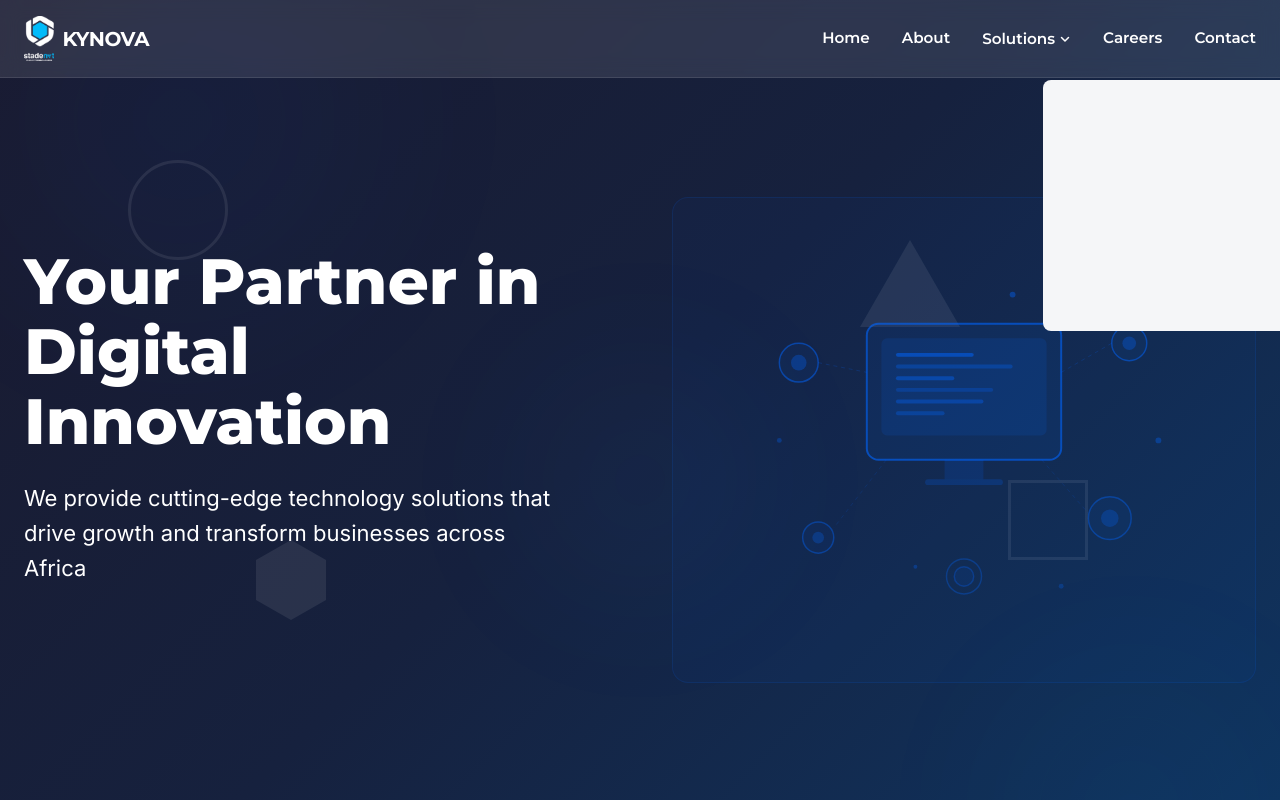
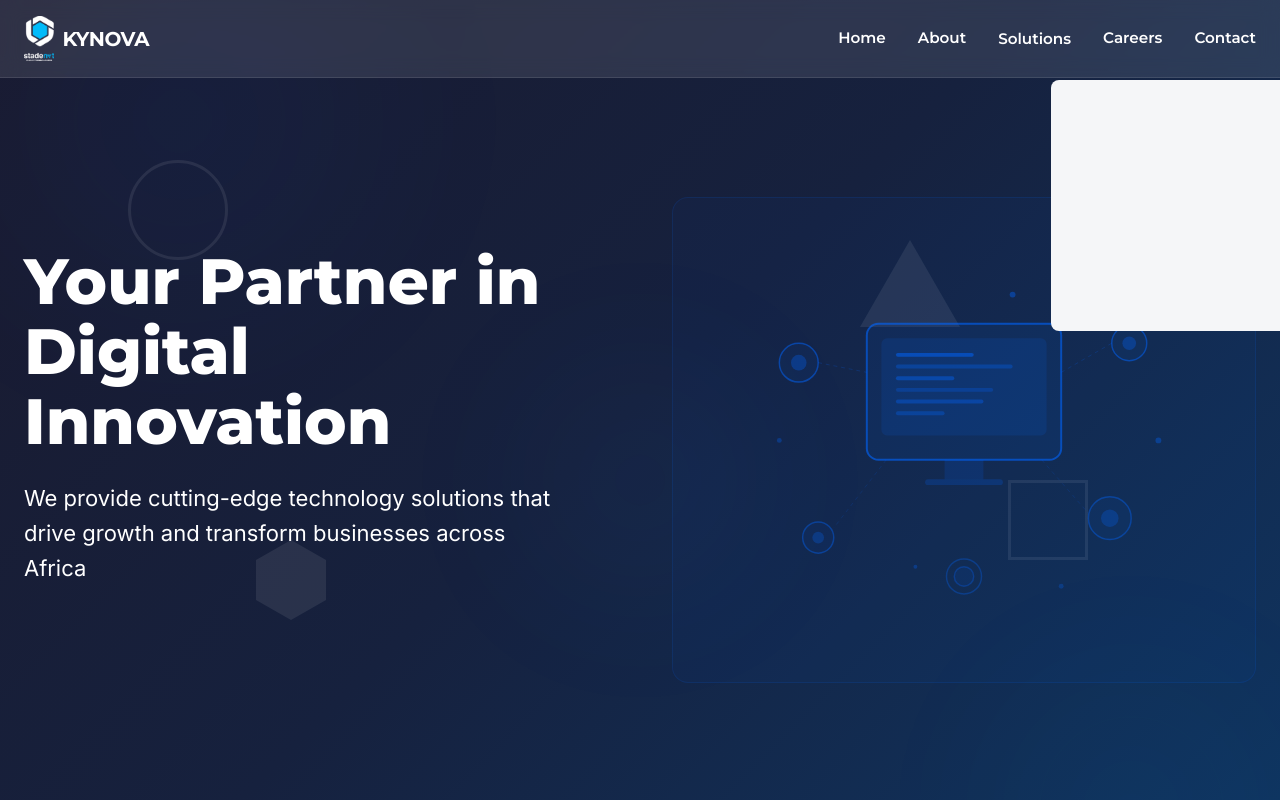
Before and after one commit to chrisarpong/stadnet-technologies, a React (Vite) app: page / in a window 1280 px wide. Shown: the top 800 px of the page. Built offline with nearby package versions, Linux system fonts and the light colour scheme.

Commit message:
Remove dropdown arrow from Solutions menu

```diff
--- a/src/components/Navbar.css
+++ b/src/components/Navbar.css
@@ -193,14 +193,7 @@
     gap: 0.25rem;
 }
 
-.dropdown-icon {
-    transition: transform var(--transition-fast);
-}
 
-.nav-dropdown:hover .dropdown-icon,
-.dropdown-menu.active~.dropdown-toggle .dropdown-icon {
-    transform: rotate(180deg);
-}
 
 .dropdown-menu {
     position: absolute;
--- a/src/components/Navbar.jsx
+++ b/src/components/Navbar.jsx
@@ -97,15 +97,6 @@ const Navbar = () => {
                                 aria-expanded={activeDropdown === 'solutions'}
                             >
                                 Solutions
-                                <svg
-                                    className={`dropdown-icon ${activeDropdown === 'solutions' ? 'active' : ''}`}
-                                    width="12"
-                                    height="12"
-                                    viewBox="0 0 12 12"
-                                    fill="none"
-                                >
-                                    <path d="M2.5 4.5L6 8L9.5 4.5" stroke="currentColor" strokeWidth="1.5" strokeLinecap="round" strokeLinejoin="round" />
-                                </svg>
                             </button>
                             <div className={`dropdown-menu ${activeDropdown === 'solutions' ? 'active' : ''}`}>
                                 {services.map((service, index) => (
```
